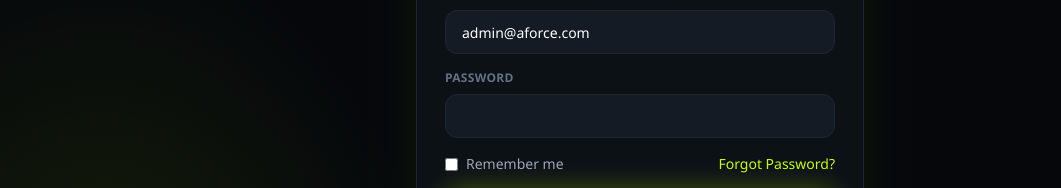
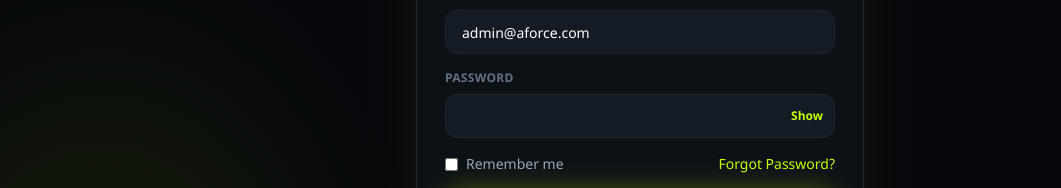
Before and after one commit to iam-rajuan/aforce-dashboard, a React (Vite) app: page /login in a window 1280 px wide. Shown: the part 330-518 px from the top of the page, without its empty margins (0-1061 px from the left). Built offline with nearby package versions, Linux system fonts and the light colour scheme.

Commit message:
side bar fixed

```diff
--- a/src/components/layout/Sidebar.tsx
+++ b/src/components/layout/Sidebar.tsx
@@ -17,7 +17,7 @@ const navItems = [
 
 export function Sidebar() {
   return (
-    <aside className="hidden h-screen w-64 flex-col border-r border-border bg-sidebar p-4 lg:flex">
+    <aside className="hidden h-screen w-64 flex-col border-r border-border bg-sidebar p-4 lg:sticky lg:top-0 lg:flex">
       <div className="mb-8 flex items-center gap-3 px-2 pt-2">
         <div className="grid h-8 w-8 place-items-center rounded-full bg-neon text-black">
           <UserCog className="h-4 w-4" />
--- a/src/layouts/AdminLayout.tsx
+++ b/src/layouts/AdminLayout.tsx
@@ -2,6 +2,7 @@ import { Outlet, useLocation } from 'react-router-dom'
 import { Sidebar } from '../components/layout/Sidebar'
 import { Topbar } from '../components/layout/Topbar'
 import { Button } from '../components/ui/Button'
+import { cn } from '../utils/cn'
 
 const titles: Record<string, { title: string; subtitle: string; actionLabel?: string }> = {
   '/dashboard': { title: 'Dashboard Overview', subtitle: 'Platform performance summary', actionLabel: 'Last 30 days' },
@@ -16,17 +17,18 @@ const titles: Record<string, { title: string; subtitle: string; actionLabel?: st
 export function AdminLayout() {
   const { pathname } = useLocation()
   const meta = titles[pathname] ?? { title: 'AForce Admin', subtitle: '' }
+  const dashboardScrollMode = pathname === '/dashboard'
 
   return (
     <div className="min-h-screen bg-black text-white lg:flex">
       <Sidebar />
-      <div className="flex min-h-screen flex-1 flex-col">
+      <div className={cn('flex min-h-screen flex-1 flex-col', dashboardScrollMode && 'h-screen overflow-hidden')}>
         <Topbar
           title={meta.title}
           subtitle={meta.subtitle}
           action={meta.actionLabel ? <Button className="px-5">{meta.actionLabel}</Button> : undefined}
         />
-        <main className="flex-1 p-6">
+        <main className={cn('flex-1 p-6', dashboardScrollMode && 'overflow-y-auto')}>
           <Outlet />
         </main>
       </div>
--- a/src/pages/auth/LoginPage.tsx
+++ b/src/pages/auth/LoginPage.tsx
@@ -8,6 +8,7 @@ import { useAuthStore } from '../../store/authStore'
 export function LoginPage() {
   const [email, setEmail] = useState('admin@aforce.com')
   const [password, setPassword] = useState('')
+  const [showPassword, setShowPassword] = useState(false)
   const [error, setError] = useState('')
   const login = useAuthStore((state) => state.login)
   const navigate = useNavigate()
@@ -27,7 +28,24 @@ export function LoginPage() {
       <form className="space-y-4" onSubmit={onSubmit}>
         {error ? <p className="rounded-xl border border-red-500/30 bg-red-500/10 px-3 py-2 text-sm text-red-300">{error}</p> : null}
         <Input label="Email Address" value={email} onChange={(event) => setEmail(event.target.value)} />
-        <Input label="Password" type="password" value={password} onChange={(event) => setPassword(event.target.value)} />
+        <label className="grid gap-2 text-sm text-text-muted">
+          <span className="text-xs font-semibold uppercase tracking-wide text-text-dim">Password</span>
+          <div className="relative">
+            <input
+              className="h-11 w-full rounded-xl border border-border bg-panel px-4 pr-16 text-white outline-none transition focus:border-neon focus:ring-2 focus:ring-neon/20"
+              type={showPassword ? 'text' : 'password'}
+              value={password}
+              onChange={(event) => setPassword(event.target.value)}
+            />
+            <button
+              type="button"
+              className="absolute right-3 top-1/2 -translate-y-1/2 text-xs font-semibold text-neon"
+              onClick={() => setShowPassword((prev) => !prev)}
+            >
+              {showPassword ? 'Hide' : 'Show'}
+            </button>
+          </div>
+        </label>
         <div className="flex items-center justify-between text-sm text-text-muted">
           <label className="flex items-center gap-2"><input type="checkbox" className="accent-lime-400" /> Remember me</label>
           <Link className="text-neon" to="/forgot-password">Forgot Password?</Link>
--- a/src/store/authStore.ts
+++ b/src/store/authStore.ts
@@ -1,4 +1,5 @@
 import { create } from 'zustand'
+import { persist } from 'zustand/middleware'
 
 interface AuthState {
   isAuthenticated: boolean
@@ -10,7 +11,9 @@ interface AuthState {
 const ADMIN_EMAIL = 'admin@aforce.com'
 const ADMIN_PASSWORD = 'admin@123'
 
-export const useAuthStore = create<AuthState>((set) => ({
+export const useAuthStore = create<AuthState>()(
+  persist(
+    (set) => ({
       isAuthenticated: false,
       userName: 'Alex Rivera',
       login: (email, password) => {
@@ -21,4 +24,10 @@ export const useAuthStore = create<AuthState>((set) => ({
         return valid
       },
       logout: () => set({ isAuthenticated: false }),
-}))
+    }),
+    {
+      name: 'aforce-auth',
+      partialize: (state) => ({ isAuthenticated: state.isAuthenticated, userName: state.userName }),
+    },
+  ),
+)
```
Lines whose indentation alone changed are shown as unchanged.
